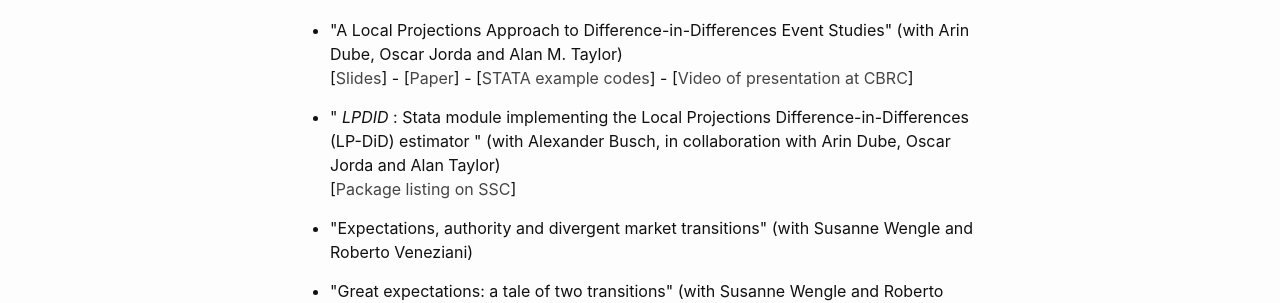
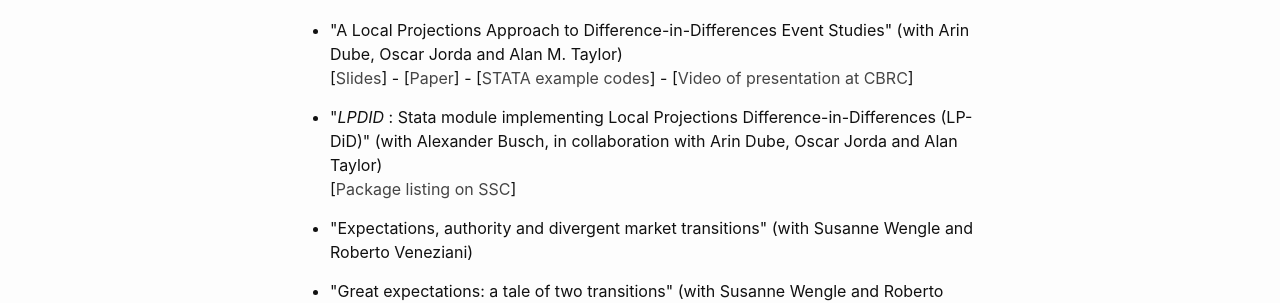
Before and after one commit to danielegirardi/danielegirardi.github.io, a Jekyll site: the page built from index.md, in a window 1280 px wide. Shown: the part 1667-1970 px from the top of the page. Built offline with Jekyll 4.4.1, drawn with Linux system fonts in a browser that asks for light colours.

Commit message:
Update home.html

```diff
--- a/_layouts/home.html
+++ b/_layouts/home.html
@@ -129,7 +129,7 @@ Work in progress:</strong></h1>
 </ul>
 
     <ul style="list-style-type: disc;">
- 	<li>" <em>LPDID</em> : Stata module implementing the Local Projections Difference-in-Differences (LP-DiD) estimator " (with Alexander Busch, in collaboration with Arin Dube, Oscar Jorda and Alan Taylor) <br/>
+ 	<li>"<em>LPDID</em> : Stata module implementing Local Projections Difference-in-Differences (LP-DiD)" (with Alexander Busch, in collaboration with Arin Dube, Oscar Jorda and Alan Taylor) <br/>
   [<a style="color: #454545;"href="https://econpapers.repec.org/software/bocbocode/S459273.htm" target="_blank" rel="noopener">Package listing on SSC</a>]
   </li>
 </ul>
```
